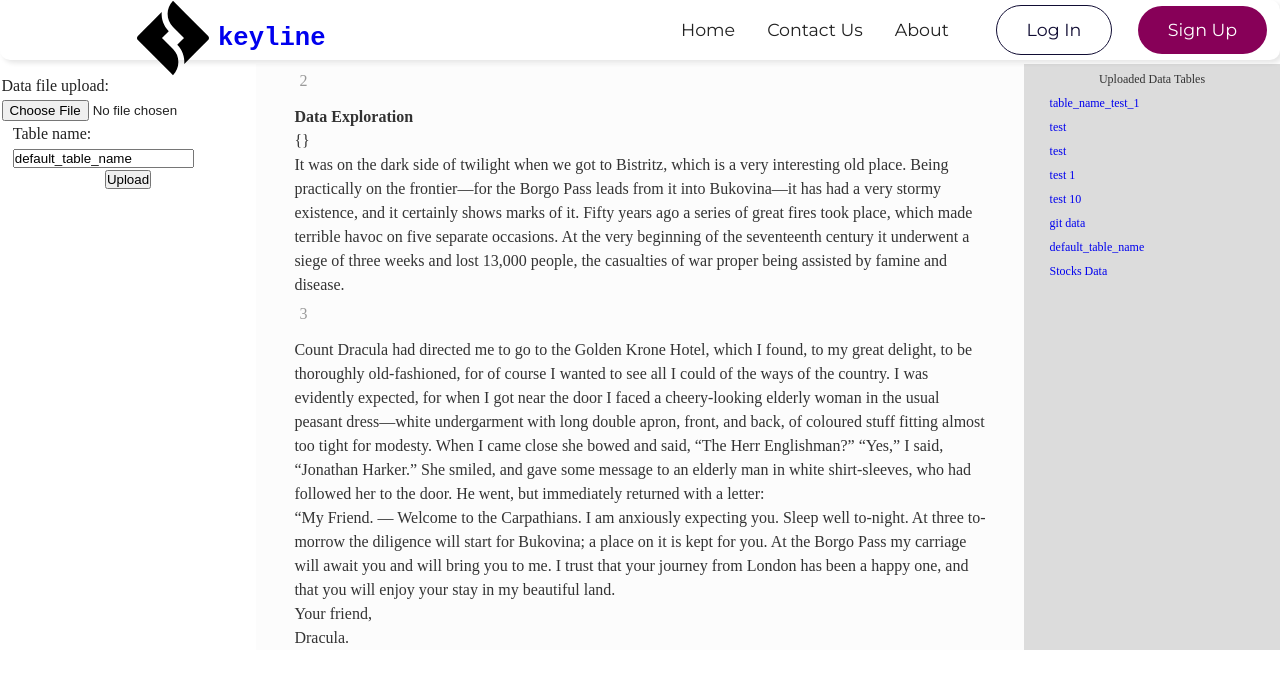
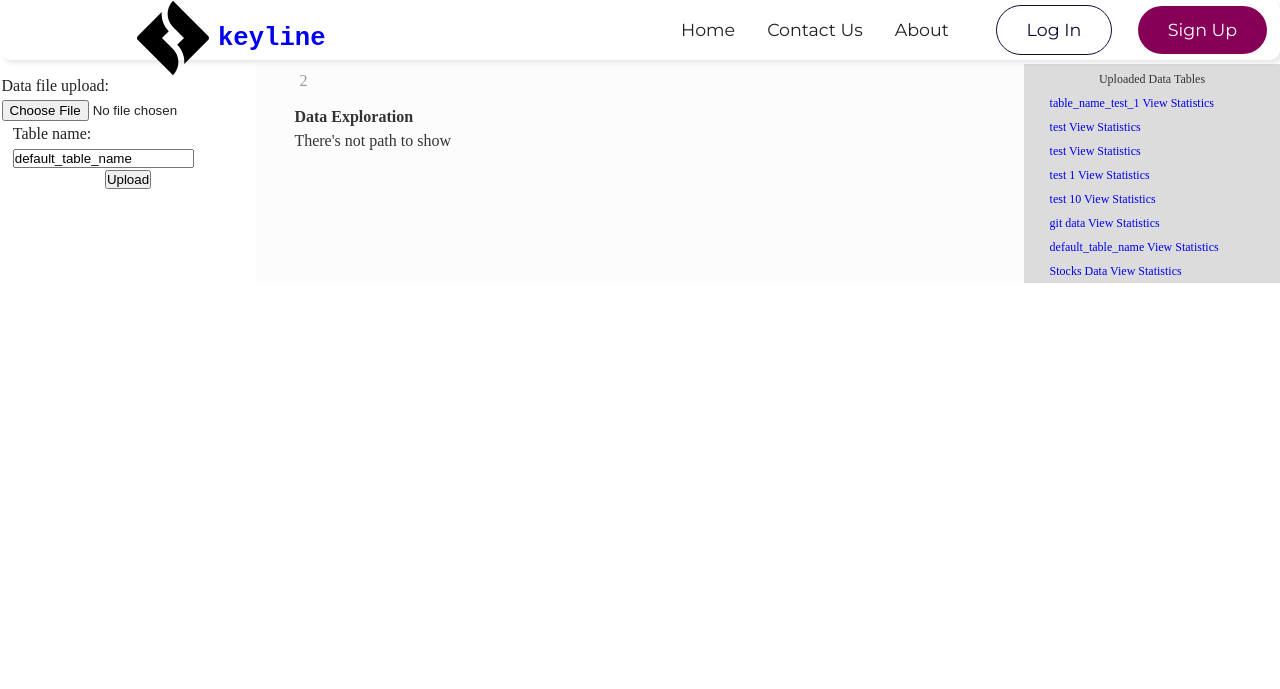
Before and after one commit to lbryant-sss/keyline, a Django app: page / in a window 1280 px wide. Shown: the top 689 px of the page. Run offline with Django 5.2, Linux system fonts and the light colour scheme; data comes from the database, SQL or seed files in the repository; some web fonts are replaced.

Commit message:
Analyze View Created

```diff
--- a/backend/api/urls.py
+++ b/backend/api/urls.py
@@ -6,4 +6,5 @@ urlpatterns = [
     path('', Index.as_view(), name='index-test'),
     #path('<pk>/', CsvDetails.as_view()),
     path('upload/<int:upload_id>/', views.upload_detail, name='upload_detail'),
+    path('analyze/<int:upload_id>/', views.analyze_file, name='analyze-file'),
 ]
--- a/backend/api/views.py
+++ b/backend/api/views.py
@@ -20,7 +20,6 @@ class Index(TemplateView):
         selected_upload_id = request.GET.get('upload_id')
         selected_upload = None
         data = None
-        statistics = {}
         table_name = ''
         if selected_upload_id:
             try:
@@ -29,12 +28,6 @@ class Index(TemplateView):
                 # Process the selected upload's file for display
                 data = self.process_uploaded_file(selected_upload.data_file_upload)
 
-                if data is not None:
-                    # Implement search functionality
-                    print("Data: ", data)
-
-                else:
-                    print("Processed data is empty")
 
             except UploadModel.DoesNotExist:
                 print(f"UploadModel with ID {selected_upload_id} does not exist")
@@ -43,7 +36,6 @@ class Index(TemplateView):
             'form': form,
             'files': files,
             'data': data,
-            'statistics': statistics if statistics else {},
             'selected_upload_id': selected_upload_id,
             'table_name': table_name,
             # Added for template consistency
@@ -84,5 +76,21 @@ class Index(TemplateView):
 
 
 
+
 def upload_detail(request, upload_id):
     return render(request, 'pages/upload_detail.html', {'upload_id': upload_id})
+
+
+def analyze_file(request, upload_id):
+    #csv_file = UploadModel.objects.get(id=upload_id)
+    #file_path = csv_file.file.path
+    csv_file = get_object_or_404(UploadModel, id=upload_id)
+    file_path = csv_file.data_file_upload.path
+
+    if file_path:
+        print("File Path is: ", file_path)
+
+    else:
+        print("File Path not found")
+
+    return render(request, 'pages/analyze.html', {'path': file_path})
--- a/backend/templates/pages/home/index.html
+++ b/backend/templates/pages/home/index.html
@@ -129,21 +129,15 @@
             </div>
             <p>
                 <strong>Data Exploration</strong>
+                {% if path %}
                 <ul>
-                    <li>{{ statistics }}</li>
+                    <li>{{ path }}</li>
                 </ul>
+                {% else %}
+                <p>There's not path to show</p>
+                {% endif %}
             </p>
-                <p>It was on the dark side of twilight when we got to Bistritz, which is a very interesting old place. Being practically on the frontier—for the Borgo Pass leads from it into Bukovina—it has had a very stormy existence, and it certainly shows marks of it. Fifty years ago a series of great fires took place, which made terrible havoc on five separate occasions. At the very beginning of the seventeenth century it underwent a siege of three weeks and lost 13,000 people, the casualties of war proper being assisted by famine and disease.</p>
-            <div class="page-divider">
-              <span class="page-number">3</span>
-            </div>
-            <p>Count Dracula had directed me to go to the Golden Krone Hotel, which I found, to my great delight, to be thoroughly old-fashioned, for of course I wanted to see all I could of the ways of the country. I was evidently expected, for when I got near the door I faced a cheery-looking elderly woman in the usual peasant dress—white undergarment with long double apron, front, and back, of coloured stuff fitting almost too tight for modesty. When I came close she bowed and said, “The Herr Englishman?” “Yes,” I said, “Jonathan Harker.” She smiled, and gave some message to an elderly man in white shirt-sleeves, who had followed her to the door. He went, but immediately returned with a letter:</p>
 
-            <blockquote>“My Friend. — Welcome to the Carpathians. I am anxiously expecting you. Sleep well to-night. At three to-morrow the diligence will start for Bukovina; a place on it is kept for you. At the Borgo Pass my carriage will await you and will bring you to me. I trust that your journey from London has been a happy one, and that you will enjoy your stay in my beautiful land.<br>
-              <span>Your friend,<br>
-                Dracula.
-              </span>
-            </blockquote>
           </main>
           <div class="third-column">
             <p class="upload-list-label">Uploaded Data Tables</p>
@@ -151,6 +145,7 @@
               {% for file in files %}
                   <li>
                       <a href="?upload_id={{ file.id }}">{{ file.name }}</a>
+                      <a href="{% url 'analyze-file' file.id %}" class="analyze-link">View Statistics</a>
                   </li>
               {% endfor %}
             </ul>
```
Also changed, not shown: backend/templates/pages/analyze.html (added, +11 -0 lines).
